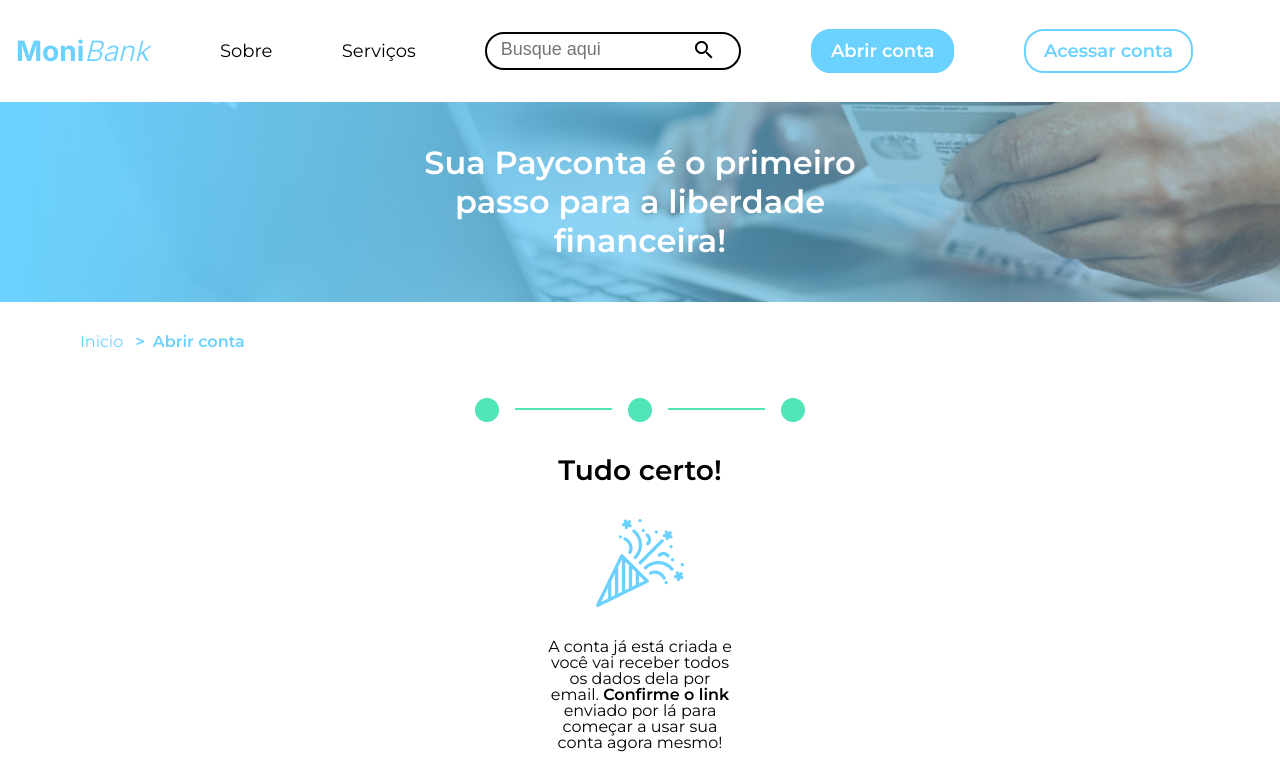
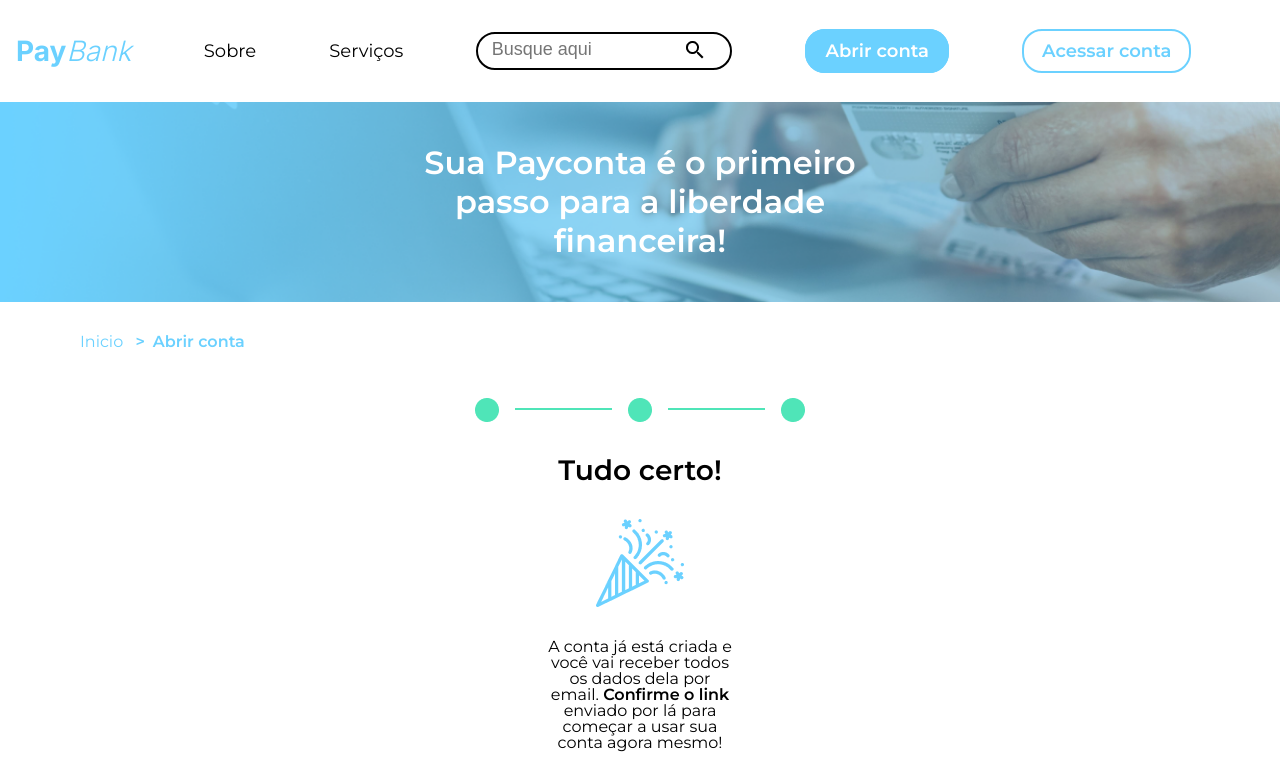
Before and after one commit to JoaoPaulo23342/Pay-Bank, a plain HTML site: page PayBank/pages/abrir-conta-form-3.html in a window 1280 px wide. Shown: the top 780 px of the page. Drawn offline with nearby package versions, Linux system fonts and the light colour scheme.

Commit message:
Atualizacao

```diff
--- a/PayBank/pages/abrir-conta-form-3.html
+++ b/PayBank/pages/abrir-conta-form-3.html
@@ -21,7 +21,7 @@
 <body>
     <header class="cabecalho">
         <a href='../index.html' class="cabecalho__logo-link">
-            <h1 class="cabecalho__logo-inicio">Moni<span class="cabecalho__logo-final">Bank</span></h1>
+            <h1 class="cabecalho__logo-inicio">Pay<span class="cabecalho__logo-final">Bank</span></h1>
         </a>
         <ul class="cabecalho-lista">
             <li class="cabecalho-lista__item">
```
